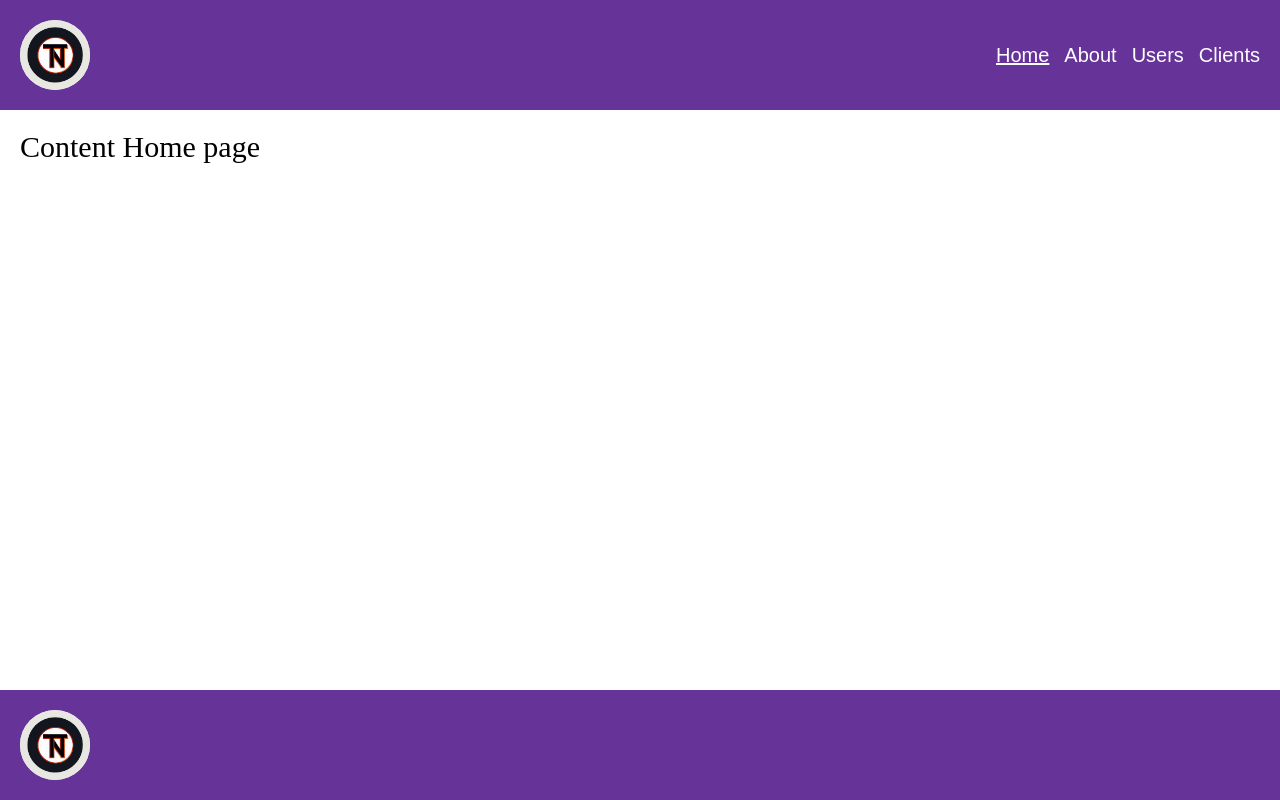
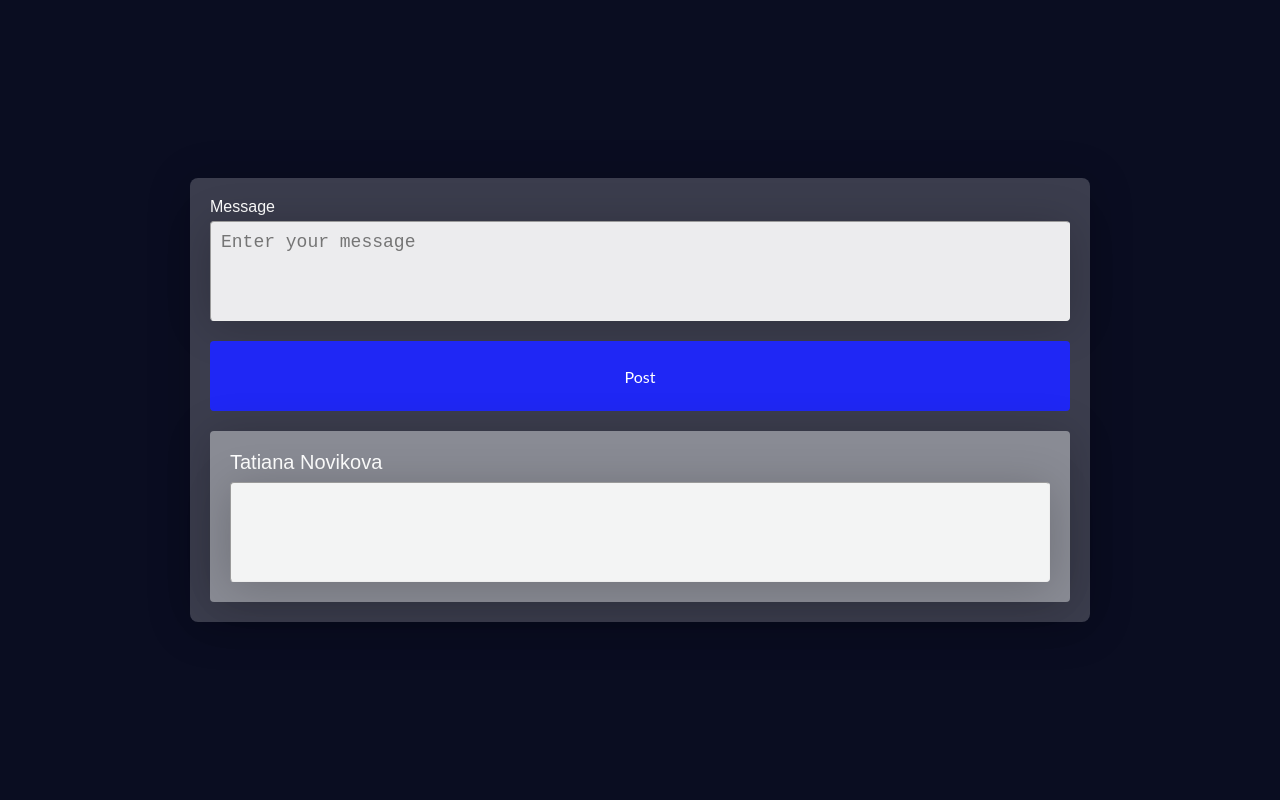
Before and after one commit to TaniaNovikova/React-ts, a React (Create React App) app: page / in a window 1280 px wide. Built offline with nearby package versions, Linux system fonts and the light colour scheme.

Commit message:
before change

```diff
--- a/src/App.tsx
+++ b/src/App.tsx
@@ -5,6 +5,7 @@ import GlobalStyles from './styles/GlobalStyles';
 import About from 'pages/About/About';
 import Home from 'pages/Home/Home';
 import Users from 'pages/Users/Users';
+import HW13useContext from 'homeworks/HW13useContext/HW13useContext';
 
 //lessons
 // import Lesson06 from './lessons/Lesson06/Lesson06';
@@ -28,14 +29,14 @@ function App() {
   return (
     <BrowserRouter>
       <GlobalStyles />
-      <Layout>
+      {/* <Layout>
         <Routes>
           <Route path='/' element={<Home />} />
           <Route path='/about' element={<About />} />
           <Route path='/users' element={<Users />} />
           <Route path='*' element='Page not found' />
         </Routes>
-      </Layout>
+      </Layout> */}
       {/* <Lesson06 /> */}
       {/* <Lesson07 /> */}
       {/* <Consultation04 /> */}
@@ -47,6 +48,7 @@ function App() {
       {/* <Homework09 /> */}
       {/* <Lesson11 /> */}
       {/* <Homework11 /> */}
+      <HW13useContext/>
     </BrowserRouter>
   );
 }
--- /dev/null
+++ b/src/homeworks/HW13useContext/HW13useContext.tsx
@@ -0,0 +1,7 @@
+import BlogManagement from "./components/BlogManagement/BlogManagement";
+import { PageWrapper } from "./styles";
+
+function HW13useContext() {
+  return <PageWrapper><BlogManagement/></PageWrapper>;
+}
+export default HW13useContext;
--- /dev/null
+++ b/src/homeworks/HW13useContext/components/BlogManagement/BlogManagement.tsx
@@ -0,0 +1,42 @@
+import { ChangeEvent, useState, createContext } from "react";
+
+import Button from "components/Button/Button";
+import Card from "../Card/Card";
+
+import { BlogManagementWrapper, BlogManagementTextArea, TextareaWrapper } from "./styles";
+
+export const BlogManagementContext = createContext<string>("");
+
+function BlogManagement() {
+  const [searchTextareaValue, setSearchTextareaValue] = useState("");
+  const [message, setMessage] = useState<string>("");
+
+  const onChangeTextarea = (event: ChangeEvent<HTMLTextAreaElement>) => {
+    setSearchTextareaValue(event.target.value);
+  };
+  console.log(searchTextareaValue);
+
+  const postMessage = () => {
+    setMessage(searchTextareaValue);
+  };
+
+  return (
+    <BlogManagementContext.Provider value={message}>
+      <BlogManagementWrapper>
+        <TextareaWrapper>
+        <label htmlFor="message-textarea">Message</label>
+        <BlogManagementTextArea
+          id="message-textarea"
+          name="message-textarea"
+          placeholder="Enter your message"
+          onChange={onChangeTextarea}
+        />
+        </TextareaWrapper>
+        <Button name="Post" onClick={postMessage} />
+
+        <Card />
+      </BlogManagementWrapper>
+    </BlogManagementContext.Provider>
+  );
+}
+export default BlogManagement;
--- /dev/null
+++ b/src/homeworks/HW13useContext/components/BlogManagement/styles.ts
@@ -0,0 +1,41 @@
+import styled from "@emotion/styled";
+
+export const BlogManagementWrapper = styled.form`
+  display: flex;
+  flex-direction: column;
+  flex: 1;
+  gap: 20px;
+  min-height: 300px;
+  max-height: fit-content;
+  width: 900px;
+  padding: 20px;
+  background-color: rgb(255, 255, 255, 0.2);
+  box-shadow: 0 5px 45px rgba(0, 0, 0, 0.2);
+  border-radius: 8px;
+  color: #fff;
+  font-family: Arial, Helvetica, sans-serif;
+`;
+
+export const BlogManagementTextArea = styled.textarea`
+  height: 100px;
+  width: 100%;
+  border: 1px inset;
+  border-radius: 4px;
+  background-color: rgb(255, 255, 255, 0.9);
+  box-shadow: 0 5px 45px rgba(0, 0, 0, 0.2);
+  font-size: 18px;
+  resize: none;
+  outline: none;
+  padding: 10px;
+  overflow-y: auto;
+`;
+
+export const TextareaWrapper = styled.div`
+  display: flex;
+  flex-direction: column;
+  gap: 5px;
+`;
+export const StyledLabel = styled.label`
+  font-size: 18 px;
+  font-weight: bold;
+`;
--- /dev/null
+++ b/src/homeworks/HW13useContext/components/Card/Card.tsx
@@ -0,0 +1,13 @@
+import Message from "../Message/Message"
+import { CardWrapper, CardTitle } from "./styles";
+
+
+function Card() {
+  return (
+    <CardWrapper>
+      <CardTitle>Tatiana Novikova</CardTitle>
+      <Message />
+    </CardWrapper>
+  );
+}
+export default Card;
--- /dev/null
+++ b/src/homeworks/HW13useContext/components/Card/styles.ts
@@ -0,0 +1,20 @@
+import styled from "@emotion/styled";
+
+export const CardWrapper = styled.div`
+  display: flex;
+  flex-direction: column;
+  min-height: 150px;
+  max-height: fit-content;
+  flex: 1;
+  padding: 20px;
+  background-color: rgb(255, 255, 255, 0.4);
+  box-shadow: 0 5px 45px rgba(0, 0, 0, 0.2);
+  border-radius: 4px;
+  gap: 8px;
+`;
+
+export const CardTitle = styled.p`
+  font-size: 20px;
+  color: #fff;
+  font-family: Arial, Helvetica, sans-serif;
+`;
--- /dev/null
+++ b/src/homeworks/HW13useContext/components/Message/Message.tsx
@@ -0,0 +1,15 @@
+import { useContext } from "react";
+
+import { MessageWrapper, MessageInfo} from "./styles";
+import { BlogManagementContext } from "../BlogManagement/BlogManagement";
+
+function Message() {
+  const message = useContext<string>(BlogManagementContext);
+
+  return (
+    <MessageWrapper>
+      <MessageInfo>{message}</MessageInfo>
+    </MessageWrapper>
+  );
+}
+export default Message;
--- /dev/null
+++ b/src/homeworks/HW13useContext/components/Message/styles.ts
@@ -0,0 +1,30 @@
+import styled from "@emotion/styled";
+
+
+export const MessageWrapper = styled.div`
+  display: flex;
+  flex-direction: column;
+  gap: 20px;
+  padding: 10px;
+  background-color: wheat;
+  height: 100px;
+  width: 100%;
+  border: 1px inset;
+  border-radius: 4px;
+  background-color: rgb(255, 255, 255, 0.9);
+  box-shadow: 0 5px 45px rgba(0, 0, 0, 0.2);
+  font-size: 18px;
+  resize: none;
+  outline: none;
+  padding: 10px;
+  overflow-y: auto;
+  border-radius:4px;
+`;
+
+
+
+export const MessageInfo = styled.p`
+  font-size: 16px;
+  font-family: Arial, Helvetica, sans-serif;
+  color: black;
+`;
--- /dev/null
+++ b/src/homeworks/HW13useContext/styles.ts
@@ -0,0 +1,11 @@
+import styled from "@emotion/styled";
+
+export const PageWrapper = styled.div`
+  display: flex;
+  flex-direction: column;
+  flex: 1;
+  padding: 10px;
+  align-items: center;
+  justify-content: center;
+  background-color: #0a0d21;
+`;
```
